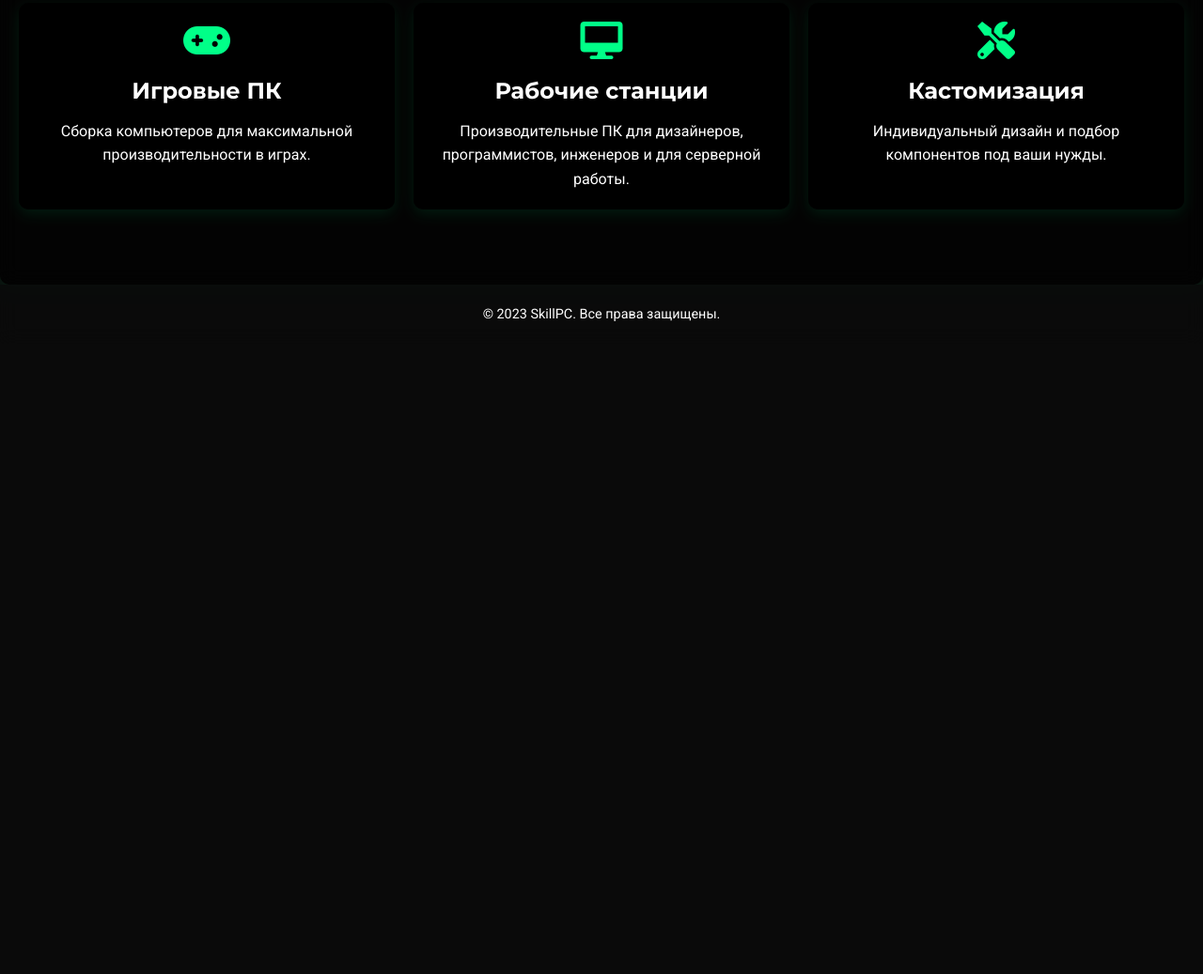
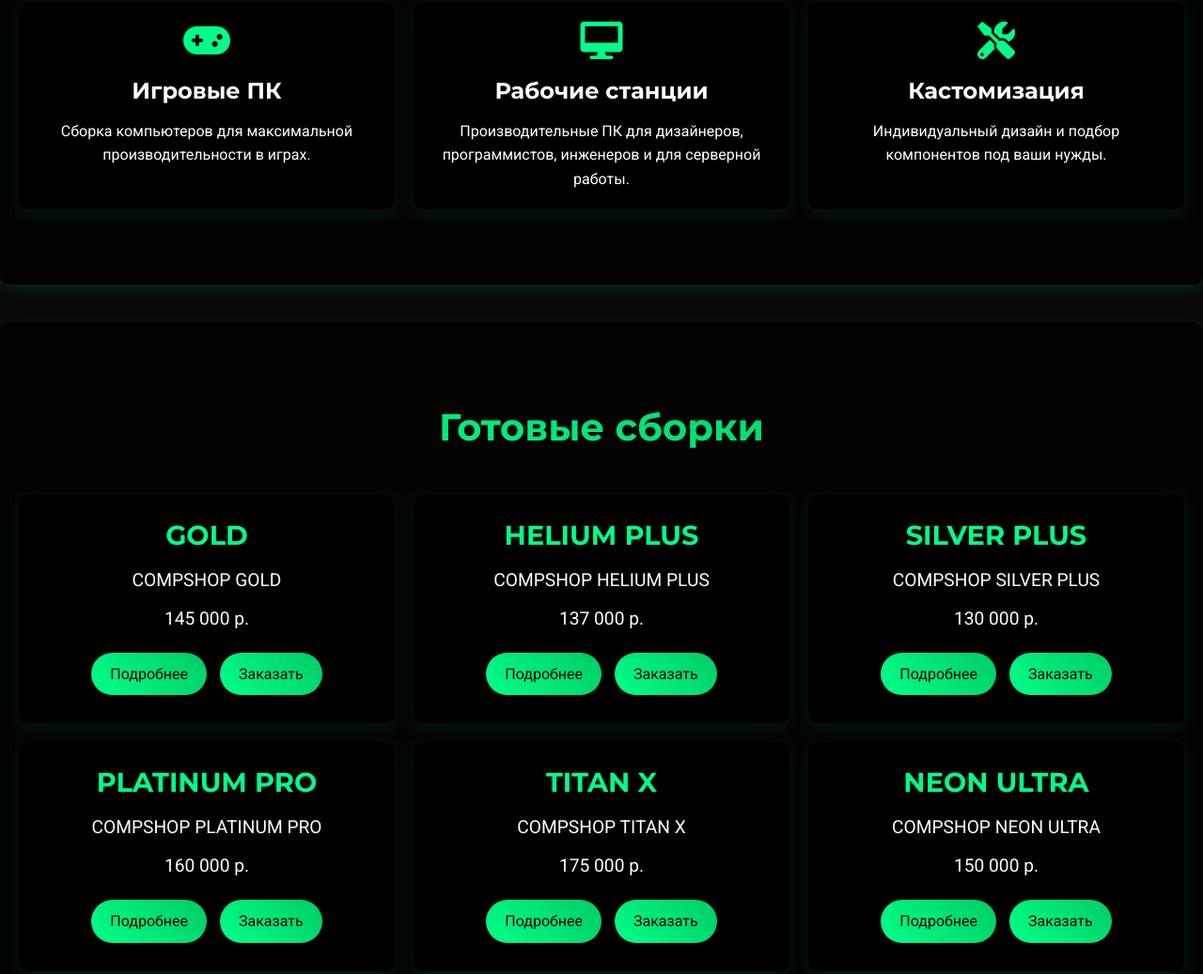
Before and after one commit to Mouvi888/skill, a plain HTML site: page index.html in a window 1280 px wide. Shown: the part 1397-2434 px from the top of the page at 94% size. Before the commit the page ends 1763 px from the top, so only its background shows below. Drawn offline with nearby package versions, Linux system fonts and the light colour scheme; no server answers.

Commit message:
Update index.html

```diff
--- a/index.html
+++ b/index.html
@@ -434,6 +434,77 @@
             left: 0;
             z-index: 0;
         }
+/* Готовые сборки */
+.builds {
+    padding: 80px 20px;
+    text-align: center;
+    background: var(--card-bg);
+    border-radius: 10px;
+    backdrop-filter: blur(10px);
+    box-shadow: var(--shadow);
+    margin: 40px 0;
+}
+
+.builds h2 {
+    font-size: 2.5rem;
+    margin-bottom: 40px;
+    background: linear-gradient(45deg, var(--accent-color), var(--accent-hover));
+    -webkit-background-clip: text;
+    -webkit-text-fill-color: transparent;
+}
+
+.build-grid {
+    display: grid;
+    grid-template-columns: repeat(auto-fit, minmax(300px, 1fr));
+    gap: 20px;
+}
+
+.build-card {
+    background: var(--card-bg);
+    padding: 20px;
+    border-radius: 10px;
+    transition: transform 0.3s ease, box-shadow 0.3s ease;
+    box-shadow: var(--shadow);
+}
+
+.build-card h3 {
+    font-size: 1.8rem;
+    margin-bottom: 10px;
+    color: var(--accent-color);
+}
+
+.build-card p {
+    font-size: 1.2rem;
+    margin: 10px 0;
+}
+
+.build-card .btn {
+    display: inline-block;
+    margin: 10px 5px;
+    padding: 10px 20px;
+    font-size: 1rem;
+    color: #000;
+    background: linear-gradient(45deg, var(--accent-color), var(--accent-hover));
+    border: none;
+    border-radius: 50px;
+    cursor: pointer;
+    transition: all 0.4s ease;
+}
+
+.build-card .btn:hover {
+    transform: translateY(-5px);
+    box-shadow: 0 10px 20px rgba(0, 255, 136, 0.5);
+}
+
+@media (max-width: 768px) {
+    .builds h2 {
+        font-size: 2rem;
+    }
+
+    .build-grid {
+        grid-template-columns: 1fr;
+    }
+}
     </style>
 </head>
 <body>
@@ -495,6 +566,61 @@
         </div>
     </section>
 
+<!-- Готовые сборки -->
+<section id="builds" class="builds">
+    <h2>Готовые сборки</h2>
+    <div class="build-grid">
+        <!-- Сборка 1 -->
+        <div class="build-card">
+            <h3>GOLD</h3>
+            <p>COMPSHOP GOLD</p>
+            <p>145 000 р.</p>
+            <a href="#" class="btn">Подробнее</a>
+            <a href="#" class="btn">Заказать</a>
+        </div>
+        <!-- Сборка 2 -->
+        <div class="build-card">
+            <h3>HELIUM PLUS</h3>
+            <p>COMPSHOP HELIUM PLUS</p>
+            <p>137 000 р.</p>
+            <a href="#" class="btn">Подробнее</a>
+            <a href="#" class="btn">Заказать</a>
+        </div>
+        <!-- Сборка 3 -->
+        <div class="build-card">
+            <h3>SILVER PLUS</h3>
+            <p>COMPSHOP SILVER PLUS</p>
+            <p>130 000 р.</p>
+            <a href="#" class="btn">Подробнее</a>
+            <a href="#" class="btn">Заказать</a>
+        </div>
+        <!-- Сборка 4 -->
+        <div class="build-card">
+            <h3>PLATINUM PRO</h3>
+            <p>COMPSHOP PLATINUM PRO</p>
+            <p>160 000 р.</p>
+            <a href="#" class="btn">Подробнее</a>
+            <a href="#" class="btn">Заказать</a>
+        </div>
+        <!-- Сборка 5 -->
+        <div class="build-card">
+            <h3>TITAN X</h3>
+            <p>COMPSHOP TITAN X</p>
+            <p>175 000 р.</p>
+            <a href="#" class="btn">Подробнее</a>
+            <a href="#" class="btn">Заказать</a>
+        </div>
+        <!-- Сборка 6 -->
+        <div class="build-card">
+            <h3>NEON ULTRA</h3>
+            <p>COMPSHOP NEON ULTRA</p>
+            <p>150 000 р.</p>
+            <a href="#" class="btn">Подробнее</a>
+            <a href="#" class="btn">Заказать</a>
+        </div>
+    </div>
+</section>
+
     <!-- Подвал -->
     <footer id="contact">
         <p>© 2023 SkillPC. Все права защищены.</p>
```
